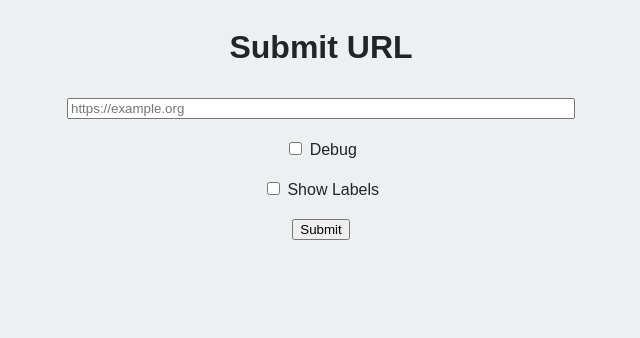
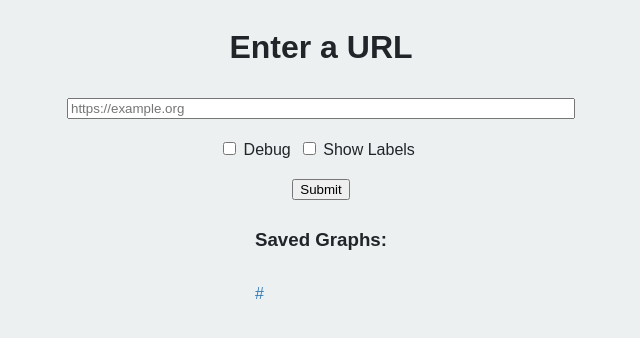
Before and after one commit to ChristosEfstathiades/3rdYearProject, a Flask app: template templates/index.html in a window 1280 px wide. Shown: the top 338 px of the page, without its empty margins (319-959 px from the left). Run offline with Flask 3, Linux system fonts and the light colour scheme; the template is opened without the code that fills it: most values are stand-ins (such as "Sample title", 1, 10 or a date in 2020).

Commit message:
display saved graphs

```diff
--- a/app.py
+++ b/app.py
@@ -3,11 +3,15 @@ from crawler import Crawler
 from rdflib import Graph
 import requests
 app = Flask(__name__, template_folder='templates', static_folder='static', static_url_path='/static')
-FUSEKI_DATASET_URL = "http://localhost:3030/ds/data?graph="
+FUSEKI_STORE_URL = "http://localhost:3030/main/data?graph="
+FUSEKI_QUERY_URL = "http://localhost:3030/main/query"
 
 @app.route("/")
 def index():
-    return render_template('index.html', error_msg=None)
+    URLs = fetchURLs()
+
+
+    return render_template('index.html', error_msg=None, URLs = URLs)
 
 @app.route('/crawl', methods=['GET', 'POST'])
 def crawl():
@@ -24,7 +28,8 @@ def crawl():
         print(str(len(graphs))+ " Graph(s) found")
 
         if len(graphs) == 0:
-            return render_template('index.html', error_msg="Error: No signposting found")
+            URLs = fetchURLs()
+            return render_template('index.html', error_msg="Error: No signposting found", URLs = URLs)
 
 
 
@@ -49,14 +54,12 @@ def crawl():
         rdf = joint_kg['signposts'].serialize(format='turtle')
 
         headers = {"Content-Type": "text/turtle"}
-        response = requests.post(FUSEKI_DATASET_URL+joint_kg['provenances'][0], data=rdf, headers=headers)
+        response = requests.post(FUSEKI_STORE_URL+joint_kg['provenances'][0], data=rdf, headers=headers)
         if response.status_code in [200, 201]:
-            print(1)
+            print("Succesfully stored graph")
         else:
-            print(2)
-
-
-        # joint_kg['signposts'].serialize(format="ttl", destination="./RDF/"+joint_kg['provenances'][0]+".ttl")
+            URLs = fetchURLs()
+            return render_template('index.html', error_msg="Error: Could not store graph", URLs = URLs)
 
 
         if debug:
@@ -85,13 +88,29 @@ def store():
         rdf = graph.serialize(format='turtle')
 
         headers = {"Content-Type": "text/turtle"}
-        response = requests.post(FUSEKI_DATASET_URL+provenance, data=rdf, headers=headers)
+        response = requests.post(FUSEKI_STORE_URL+provenance, data=rdf, headers=headers)
         if response.status_code in [200, 201]:
             print(1)
         else:
             print(2)
 
-
+def fetchURLs():
+    g = Graph()
+    qres = g.query(
+        """
+        SELECT DISTINCT ?g
+        WHERE {
+        SERVICE <http://localhost:3030/main/query> {
+            { GRAPH ?g { ?s ?p ?o } }
+        }
+        }
+        LIMIT 10
+        """
+    )
+    URLs = []
+    for row in qres:
+        URLs.append(row.g)
+    return URLs
 
 if __name__ == '__main__':
     app.run(host='127.0.0.1', port=5555, debug=True)
--- a/static/css/index.css
+++ b/static/css/index.css
@@ -18,3 +18,25 @@ form {
 form > * {
     margin: 10px 0;
 }
+
+#options {
+    display: flex;
+}
+
+.option {
+    margin-right: .5em;
+}
+
+.savedURL {
+    color: #337ab7;
+}
+
+.savedURL:hover {
+    text-decoration: underline;
+    cursor: pointer;
+}
+
+section {
+    display: flex;
+    flex-direction: column;
+}
--- a/templates/index.html
+++ b/templates/index.html
@@ -9,22 +9,40 @@
 </head>
 <body>
     <main>
-        <h1>Submit URL</h1>
+        <h1>Enter a URL </h1>
         <form action="{{ url_for('crawl') }}" method="POST">
             <input id="urlInput" type="text" name="url" placeholder="https://example.org">
-            <div>
-                <input type="checkbox" name="debug" id="debug">
-                <label for="debug">Debug</label>
-            </div>
-            <div>
-                <input type="checkbox" name="labels">
-                <label for="labels">Show Labels</label>
+            <div id="options">
+                <div class="option">
+                    <input type="checkbox" name="debug" id="debug">
+                    <label for="debug">Debug</label>
+                </div>
+                <div class="option">
+                    <input type="checkbox" name="labels">
+                    <label for="labels">Show Labels</label>
+                </div>
             </div>
             <input type="submit" value="Submit">
         </form>
         {% if error_msg %}
             <span style="color: #c0392b;">{{error_msg}}</span>
         {% endif %}
+        <section>
+        <h3>Saved Graphs:</h3>
+        {% for url in URLs %}
+            <p class="savedURL">{{url}}</p>
+        {% endfor %}
+
+        </section>
     </main>
+
+
+    <script>
+        document.querySelectorAll('.savedURL').forEach(p => {
+            p.addEventListener('click', function() {
+                document.getElementById('urlInput').value = this.textContent;
+            });
+        });
+    </script>
 </body>
 </html>
```
Also changed, not shown: templates/crawled.html (+0 -8 lines).
